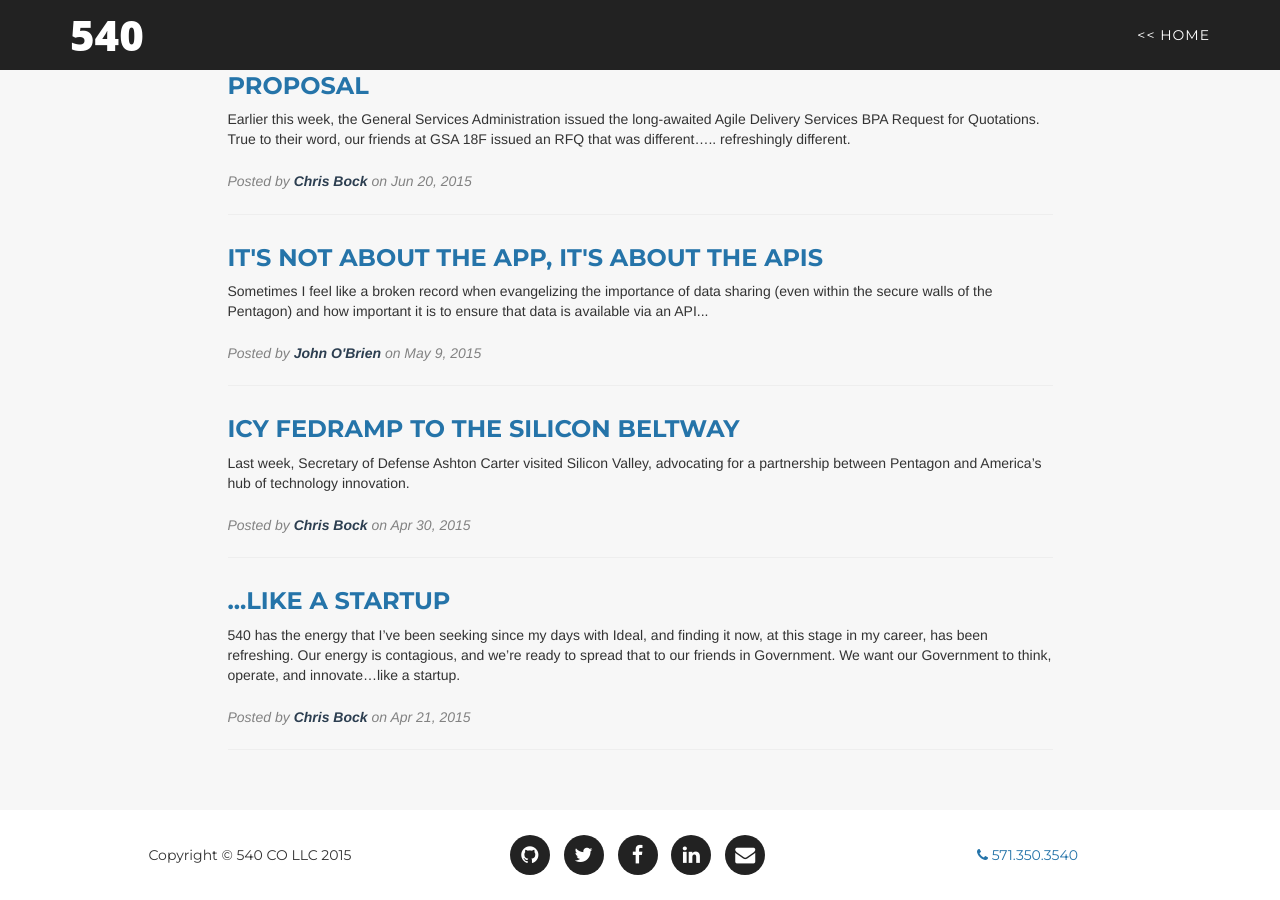
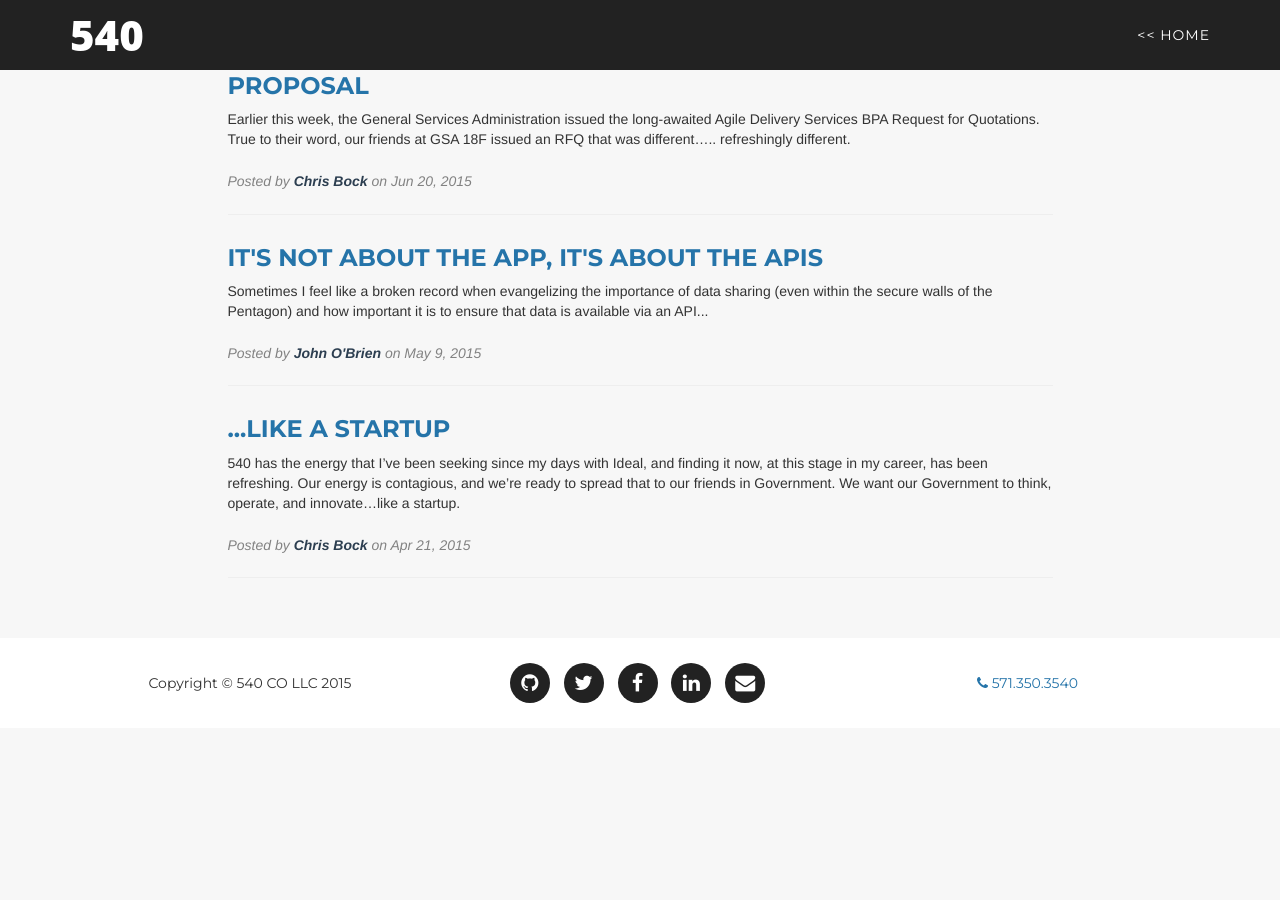
Before and after one commit to 540co/540co.github.io, a Jekyll site: the page built from index.html, in a window 1280 px wide and 900 px high, scrolled down 595 px. Built offline with Jekyll 4.4.1, drawn with Linux system fonts in a browser that asks for light colours; some web fonts are replaced; the list of posts is cut into pages by our own code; after the commit the page ends 1323 px from its top, so only the background shows below that; some of the changed lines change nothing that is shown.

Commit message:
update to readme and config

```diff
--- a/_config.yml
+++ b/_config.yml
@@ -13,3 +13,5 @@
 # Build settings
 markdown: kramdown
 paginate: 10
+# Gems
+gems: [jekyll-paginate]
--- a/_posts/2015-04-20-icy-fedramp-to-the-silicon-beltway.md
+++ /dev/null
@@ -1,35 +0,0 @@
----
-layout: post
-title:  "Icy FedRAMP to the Silicon Beltway"
-date:   2015-04-30 13:38:15
-author: Chris Bock
-author_image: chris.jpg
-excerpt: "Last week, Secretary of Defense Ashton Carter visited Silicon Valley, advocating for a partnership between Pentagon and America’s hub of technology innovation."
----
-
-![HEADER IMAGE](/assets/blog/icy-fedramp-to-the-silicon-beltway/fedramp-logo-2.png)
-
-Last week, Secretary of Defense Ashton Carter visited Silicon Valley, advocating for a partnership between Pentagon and America’s hub of technology innovation. At Stanford University, Secretary Carter spoke of a “renewed” and “re-wired” partnership in which Pentagon officials think “outside of our five-sided box”. The transcript of Carter's speech can be found [here](http://www.defense.gov/Transcripts/Transcript.aspx?TranscriptID=5621).
-
-He spoke extensively about cyber security and the threats posed to our national security from cyber attackers on a daily basis.  The effectiveness of this partnership is critical in ensuring our national defense capabilities remain the best in the world and in putting the most effective tools in the hands of our physical and cyber warfighters.
-
-But beyond the ongoing philosophical differences between Silicon Valley and our National Security infrastructure (such as balancing the desire for privacy against the demands of fighting terrorism in the wake of Edward Snowden, for example), there are some fundamental bureaucratic aspects of Federal cyber-infrastructure that pose some real challenges.
-
-Last week I needed to get a lot smarter about the FedRAMP approval process for cloud infrastructure and solutions.  FedRAMP is the Federal Government’s program for assessing the security capability of cloud solutions and authorizing them for government use.  It’s effectively a centralization and standardization of the processes Federal agencies go through to grant “Authority to Operate (ATO)” to their IT systems. FedRAMP grew from an understanding on the Government’s part that cloud infrastructure and leveraging multi-tenant applications, while critical to an effective IT strategy for the Fed, represented a potential nightmare scenario for the de-centralized cyber-security approval process.  So the FedRAMP program provides a standard process and a central repository for agencies to review and approve use of cloud capabilities within their organizations.
-
-Centralized, standard processes mean more efficiency and a lower barrier to entry for cloud solutions, right?  Yes and no.  Yes there is a clear, understandable, and navigable path to approval.  Unfortunately, that path requires some pretty hefty investments.  You see, another outcome of FedRAMP is the complete shifting of approval costs to the solution developer.  Under the old “ATO” process, software developers and integrators could build the costs associated with developing the required documentation and performing all of the necessary testing into their contracts and effectively get paid for their effort.
-
-
-FedRAMP, however, requires the solution provider to make that initial investment before they’ve sold anything to the Government.  So as a solution provider, you’re effectively gambling on your ability to drive enough sales to the Federal Government to offset that investment.  If you’re [Amazon Web Services](http://aws.amazon.com/about-aws/whats-new/2013/05/20/aws-govcloud-us-achieves-fedramp-agency-ato/) or [Microsoft](http://blogs.office.com/2014/11/20/office-365-receives-fedramp-authority-operate-ato-hhs-oig/), that’s a no-brainer.  You are big enough to easily absorb the hundreds of thousands of dollars and months of effort needed for FedRAMP approval, and you know your solutions are ubiquitous across the Government…. just add a few dollars to your license or subscription costs and you’re in the black.  Not surprisingly, the [list of FedRAMP approvals to date](https://www.fedramp.gov/marketplace/compliant-systems/) includes big names like AT&T, CGI Federal, HP, IBM, Lockheed Martin, Microsoft, Oracle, and VMWare.  There are a few smaller niche players on the list as well, but nearly three years in, FedRAMP is primarily the domain of inside the beltway regulars.
-
-For smaller, innovative startups with good ideas and not a lot of working capital, that’s a real challenge.  Particularly if they operate outside of the beltway and aren’t connected with the Federal IT community.  The dollar signs that accompany FedRAMP certification, along with the mysteries of the Federal procurement process are a real barrier to entry.  And unwillingness by Federal officials to use anything that isn’t on the approved list means that our government is missing out on innovations that could make a real difference.  Ben Balter suggested last year some steps that could improve the situation, but his edited post from last month fixed some broken links, “but the content remains otherwise unchanged.”
-
----
-
-#####So what can we do differently?
-
-Secretary Carter referenced In-Q-Tel as a bridge between the US Government and the startup community through investments.  A similar incubator approach for cloud solutions could provide access to Federal resources (both capital and human) to get these innovative firms over the FedRAMP hump.
-
-Could we also consider creating a "FedRAMP-lite" process that caters to existing providers and their solutions?  Instead of having the solution providers go through and document (or re-document) their security compliance and processes to fit a Federal documentation standard, the Government (or a Government-designated third party assessment organization) comes in on the Government’s nickel to review documentation and processes to give the solution a seal of approval.  This still requires a cultural shift for Government agencies, and as Ben describes in his [blog post](http://ben.balter.com/2014/03/21/want-to-innovate-in-government-focus-on-culture/#never-take-no-from-someone-who-cant-say-yes) it needs Government officials who are empowered to say “yes”.
-
-As citizens and innovators, we must demand improvements that will de-ice the Federal on-ramp.
```
Also changed, not shown: README.md.
